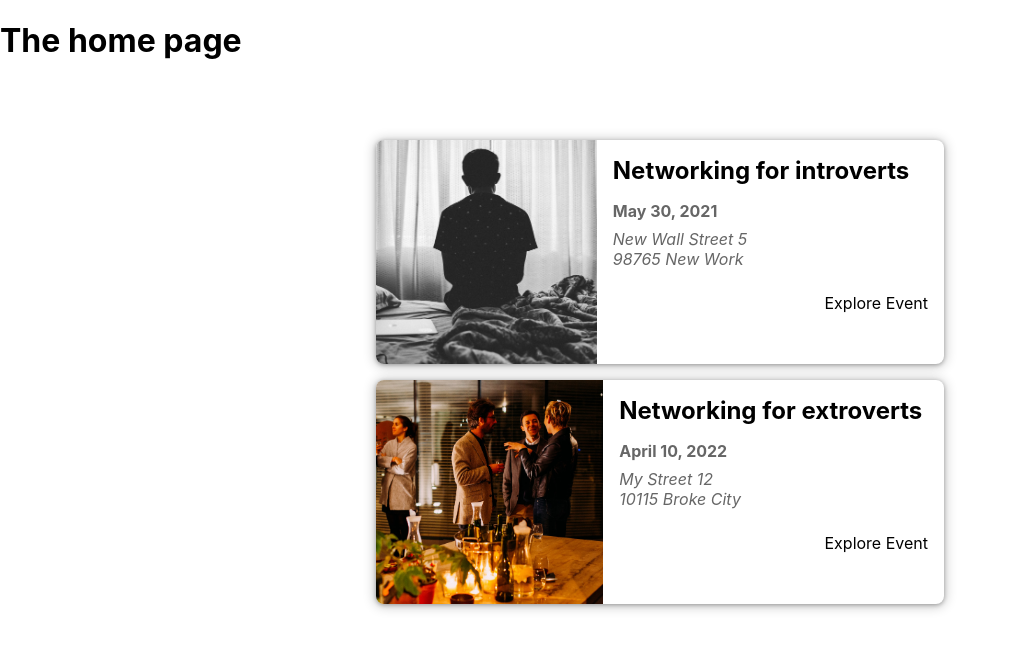
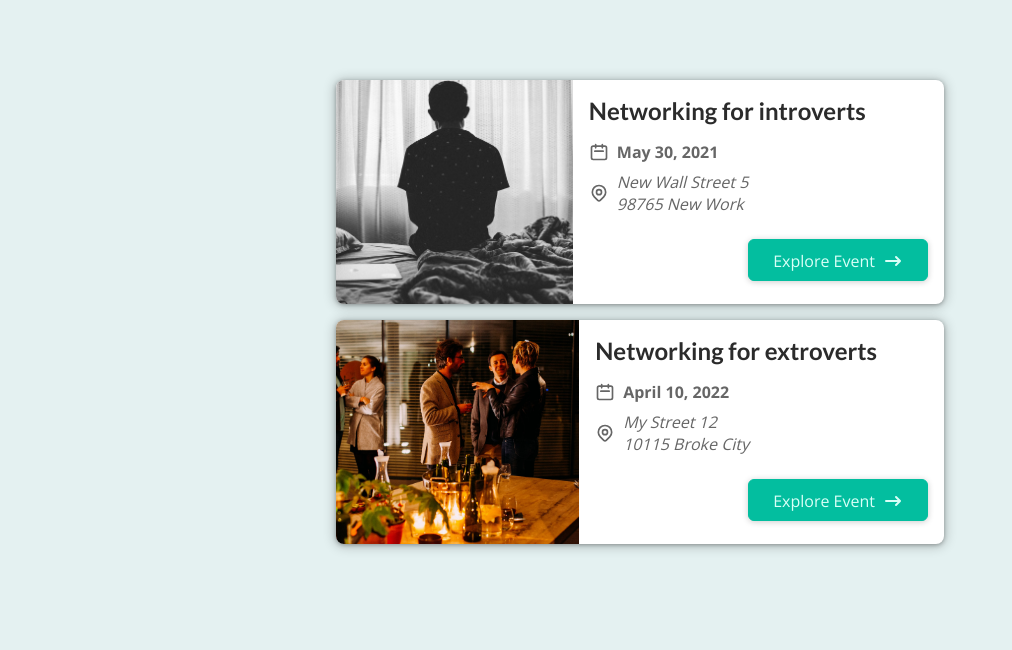
Before and after one commit to xaviguasch/events-nextjs-app, a Next.js app: page / in a window 1280 px wide. Shown: the top 650 px of the page, without its empty margins (0-1012 px from the left). Built offline with nearby package versions, Linux system fonts and the light colour scheme.

Commit message:
added buttons and icons

```diff
--- a/components/events/event-item.js
+++ b/components/events/event-item.js
@@ -1,4 +1,8 @@
-import Link from 'next/link'
+import Button from '../ui/button'
+
+import DateIcon from '../icons/date-icon'
+import AddressIcon from '../icons/address-icon'
+import ArrowRightIcon from '../icons/arrow-right-icon'
 
 import classes from './event-item.module.css'
 
@@ -20,14 +24,22 @@
         <div className={classes.summary}>
           <h2>{title}</h2>
           <div className={classes.date}>
+            <DateIcon />
+
             <time>{humanReadableDate}</time>
           </div>
           <div className={classes.address}>
+            <AddressIcon />
             <address>{formattedAddress}</address>
           </div>
         </div>
         <div className={classes.actions}>
-          <Link href={exploreLink}>Explore Event</Link>
+          <Button link={exploreLink}>
+            <span>Explore Event</span>
+            <span className={classes.icon}>
+              <ArrowRightIcon />
+            </span>
+          </Button>
         </div>
       </div>
     </li>
--- /dev/null
+++ b/components/icons/address-icon.js
@@ -0,0 +1,25 @@
+function AddressIcon() {
+  return (
+    <svg
+      xmlns='http://www.w3.org/2000/svg'
+      fill='none'
+      viewBox='0 0 24 24'
+      stroke='currentColor'
+    >
+      <path
+        strokeLinecap='round'
+        strokeLinejoin='round'
+        strokeWidth={2}
+        d='M17.657 16.657L13.414 20.9a1.998 1.998 0 01-2.827 0l-4.244-4.243a8 8 0 1111.314 0z'
+      />
+      <path
+        strokeLinecap='round'
+        strokeLinejoin='round'
+        strokeWidth={2}
+        d='M15 11a3 3 0 11-6 0 3 3 0 016 0z'
+      />
+    </svg>
+  );
+}
+
+export default AddressIcon;
--- /dev/null
+++ b/components/icons/arrow-right-icon.js
@@ -0,0 +1,13 @@
+function ArrowRightIcon() {
+  return (
+    <svg xmlns='http://www.w3.org/2000/svg' viewBox='0 0 20 20' fill='currentColor'>
+      <path
+        fillRule='evenodd'
+        d='M12.293 5.293a1 1 0 011.414 0l4 4a1 1 0 010 1.414l-4 4a1 1 0 01-1.414-1.414L14.586 11H3a1 1 0 110-2h11.586l-2.293-2.293a1 1 0 010-1.414z'
+        clipRule='evenodd'
+      />
+    </svg>
+  )
+}
+
+export default ArrowRightIcon
--- /dev/null
+++ b/components/icons/date-icon.js
@@ -0,0 +1,19 @@
+function DateIcon() {
+  return (
+    <svg
+      xmlns='http://www.w3.org/2000/svg'
+      fill='none'
+      viewBox='0 0 24 24'
+      stroke='currentColor'
+    >
+      <path
+        strokeLinecap='round'
+        strokeLinejoin='round'
+        strokeWidth={2}
+        d='M8 7V3m8 4V3m-9 8h10M5 21h14a2 2 0 002-2V7a2 2 0 00-2-2H5a2 2 0 00-2 2v12a2 2 0 002 2z'
+      />
+    </svg>
+  );
+}
+
+export default DateIcon;
--- /dev/null
+++ b/components/ui/button.js
@@ -0,0 +1,13 @@
+import Link from 'next/link'
+
+import classes from './button.module.css'
+
+const Button = (props) => {
+  return (
+    <Link href={props.link}>
+      <a className={classes.btn}>{props.children}</a>
+    </Link>
+  )
+}
+
+export default Button
--- /dev/null
+++ b/components/ui/button.module.css
@@ -0,0 +1,18 @@
+.btn {
+  text-decoration: none;
+  cursor: pointer;
+  font: inherit;
+  background-color: #03be9f;
+  border: 1px solid #03be9f;
+  border-radius: 6px;
+  color: #dafff7;
+  padding: 0.5rem 1.5rem;
+  text-align: center;
+  box-shadow: 0 1px 6px rgba(0, 0, 0, 0.2);
+}
+
+.btn:hover,
+.btn:active {
+  background-color: #02afa1;
+  border-color: #02afa1;
+}
--- a/pages/index.js
+++ b/pages/index.js
@@ -7,7 +7,6 @@
 
   return (
     <div>
-      <h1>The home page</h1>
       <EventList items={featuredEvents} />
     </div>
   )
--- a/styles/globals.css
+++ b/styles/globals.css
@@ -1,26 +1,33 @@
-html,
-body {
-  padding: 0;
-  margin: 0;
-  font-family: -apple-system, BlinkMacSystemFont, Segoe UI, Roboto, Oxygen,
-    Ubuntu, Cantarell, Fira Sans, Droid Sans, Helvetica Neue, sans-serif;
-}
-
-a {
-  color: inherit;
-  text-decoration: none;
-}
+@import url('https://fonts.googleapis.com/css2?family=Lato:wght@400;700&family=Open+Sans:wght@400;700&display=swap');
 
 * {
   box-sizing: border-box;
 }
 
-@media (prefers-color-scheme: dark) {
-  html {
-    color-scheme: dark;
-  }
-  body {
-    color: white;
-    background: black;
-  }
+body {
+  margin: 0;
+  font-family: 'Open Sans', 'Lato', sans-serif;
+  color: #414141;
+  background-color: #e4f1f1;
 }
+
+h1,
+h2,
+h3,
+h4,
+h5,
+h6 {
+  font-family: 'Lato', sans-serif;
+  color: #2b2b2b;
+}
+
+ul {
+  list-style: none;
+  margin: 0;
+  padding: 0;
+}
+
+.center {
+  margin: auto;
+  text-align: center;
+}
```
Also changed, not shown: styles/Home.module.css (deleted, +0 -129 lines).
